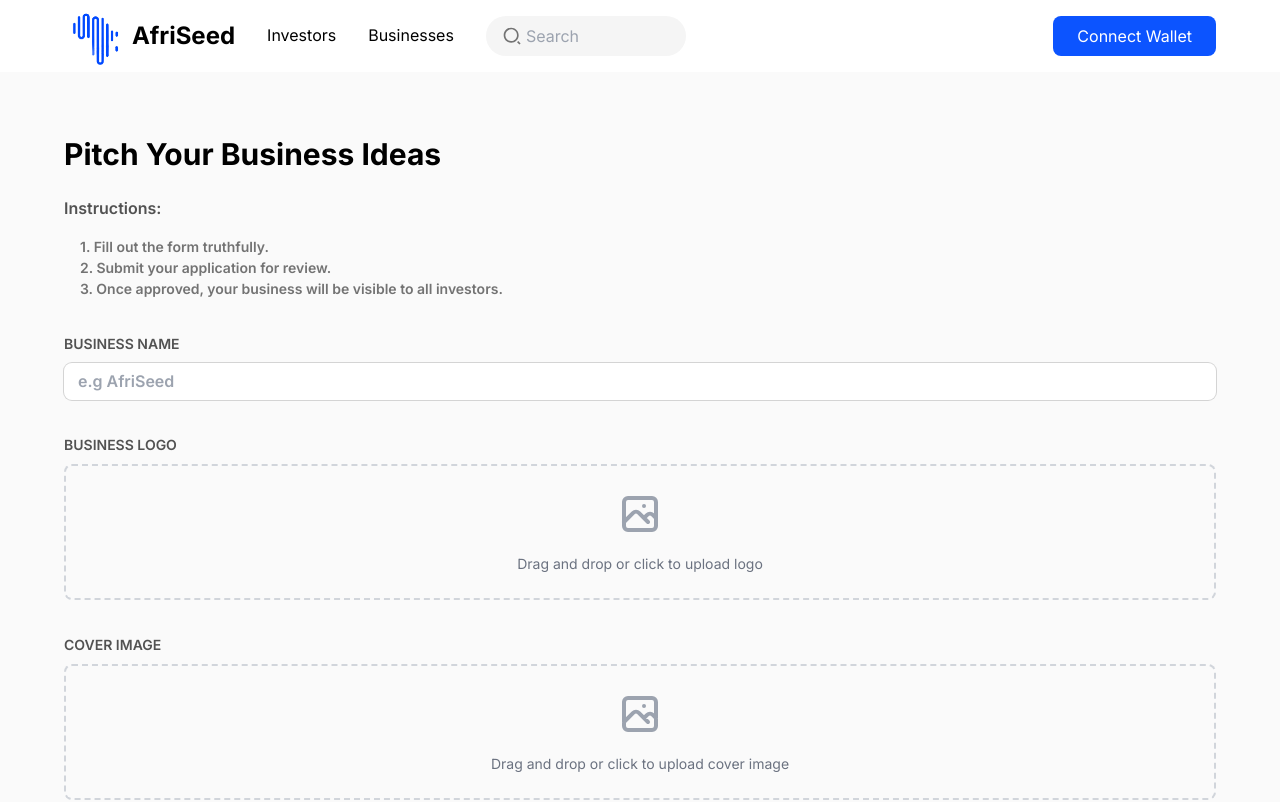
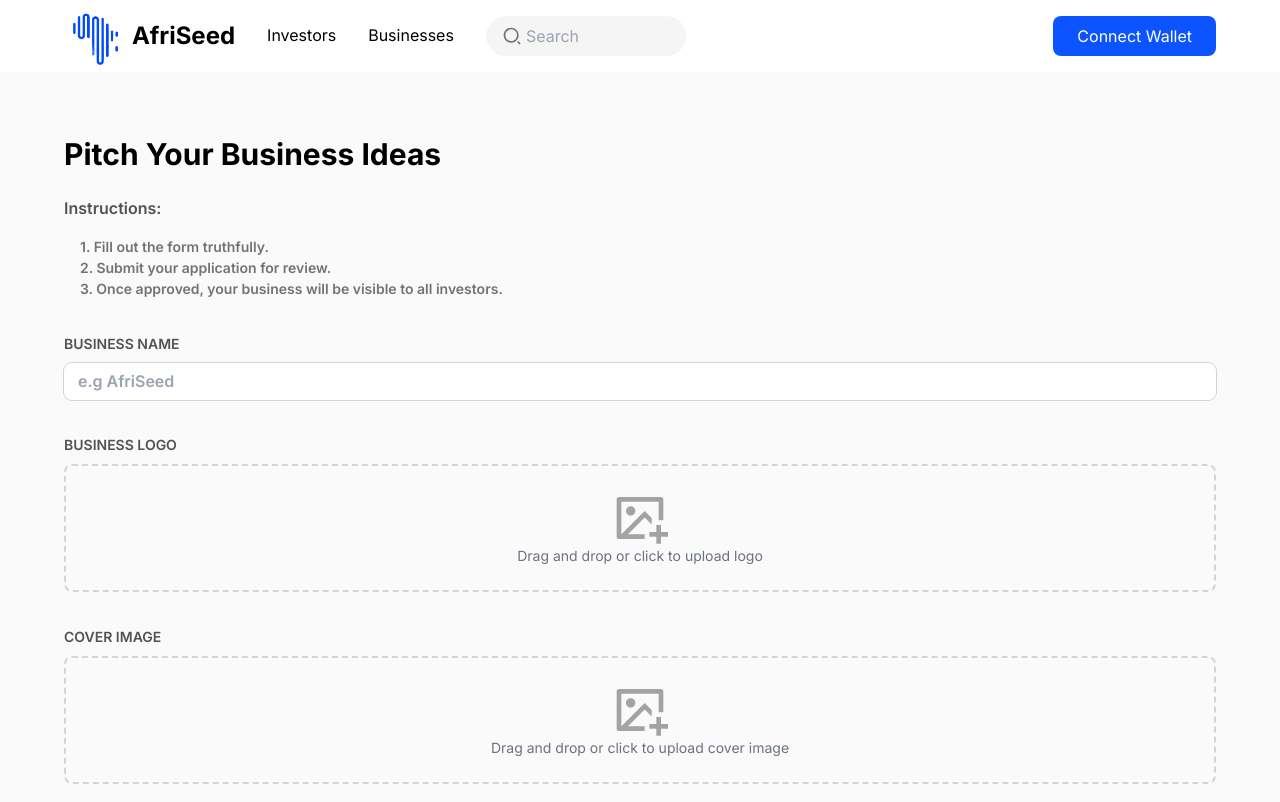
Before and after one commit to chochodev/AfriSeed-hackathon-from-Icon, a React (Vite) app: page /business/add in a window 1280 px wide. Shown: the top 802 px of the page. Built offline with nearby package versions, Linux system fonts and the light colour scheme.

Commit message:
added: investment modal

```diff
--- a/src/pages/businessForm/index.tsx
+++ b/src/pages/businessForm/index.tsx
@@ -1,7 +1,8 @@
 import MainLayout from '$/layout';
-import React, { useState, useCallback } from 'react'
+import React, { useState, useCallback } from 'react';
 import { useDropzone } from 'react-dropzone';
-import Input from "$/components/input"
+import Input from "$/components/input";
+import { RiImageAddLine } from "react-icons/ri";
 // import { Textarea } from "$/components/ui/textarea"
 // import { Label } from "$/components/ui/label"
 // import { Button } from "$/components/ui/button"
@@ -131,15 +132,13 @@ export default function BusinessForm() {
 
           <div className="space-y-2">
             <label className='text-[0.875rem] font-[600] text-neutral-600 uppercase'>Business Logo</label>
-            <div {...getLogoRootProps()} className="border-2 border-dashed border-gray-300 rounded-lg p-6 cursor-pointer hover:border-primary-500">
+            <div {...getLogoRootProps()} className="border-2 border-dashed border-gray-300 rounded-lg p-6 cursor-pointer hover:border-neutral-500">
               <input {...getLogoInputProps()} />
               <div className="flex flex-col items-center">
                 {business.logo ? (
-                  <img src={business.logo} alt="Logo" className="size-[6.25rem] object-cover mb-4" />
+                  <img src={business.logo} alt="Logo" className="size-[12.5rem] rounded-[4px] object-cover mb-4" />
                 ) : (
-                  <svg className="w-12 h-12 text-gray-400 mb-4" fill="none" stroke="currentColor" viewBox="0 0 24 24" xmlns="http://www.w3.org/2000/svg">
-                    <path strokeLinecap="round" strokeLinejoin="round" strokeWidth="2" d="M4 16l4.586-4.586a2 2 0 012.828 0L16 16m-2-2l1.586-1.586a2 2 0 012.828 0L20 14m-6-6h.01M6 20h12a2 2 0 002-2V6a2 2 0 00-2-2H6a2 2 0 00-2 2v12a2 2 0 002 2z"></path>
-                  </svg>
+                  <RiImageAddLine className='text-[3.5rem] text-neutral-400' />
                 )}
                 <p className="text-sm text-gray-500">Drag and drop or click to upload logo</p>
               </div>
@@ -148,15 +147,13 @@ export default function BusinessForm() {
 
           <div className="space-y-2">
             <label className='text-[0.875rem] font-[600] text-neutral-600 uppercase'>Cover Image</label>
-            <div {...getCoverRootProps()} className="border-2 border-dashed border-gray-300 rounded-lg p-6 cursor-pointer hover:border-primary-500">
+            <div {...getCoverRootProps()} className="border-2 border-dashed border-gray-300 rounded-lg p-6 cursor-pointer hover:border-neutral-500">
               <input {...getCoverInputProps()} />
               <div className="flex flex-col items-center">
                 {business.coverImage ? (
-                  <img src={business.coverImage} alt="Cover" className="size-[12.5rem] mb-4 object-cover" />
+                  <img src={business.coverImage} alt="Cover" className="size-[12.5rem] rounded-[4px] mb-4 object-cover" />
                 ) : (
-                  <svg className="w-12 h-12 text-gray-400 mb-4" fill="none" stroke="currentColor" viewBox="0 0 24 24" xmlns="http://www.w3.org/2000/svg">
-                    <path strokeLinecap="round" strokeLinejoin="round" strokeWidth="2" d="M4 16l4.586-4.586a2 2 0 012.828 0L16 16m-2-2l1.586-1.586a2 2 0 012.828 0L20 14m-6-6h.01M6 20h12a2 2 0 002-2V6a2 2 0 00-2-2H6a2 2 0 00-2 2v12a2 2 0 002 2z"></path>
-                  </svg>
+                  <RiImageAddLine className='text-[3.5rem] text-neutral-400' />
                 )}
                 <p className="text-sm text-gray-500">Drag and drop or click to upload cover image</p>
               </div>
@@ -184,6 +181,7 @@ export default function BusinessForm() {
               value={business.pitch.summary}
               onChange={handlePitchChange}
               placeholder='e.g In summary, this aims to not only empower users but improve the quality of ...'
+              className='min-h-[5rem]'
               required
             />
           </div>
```
